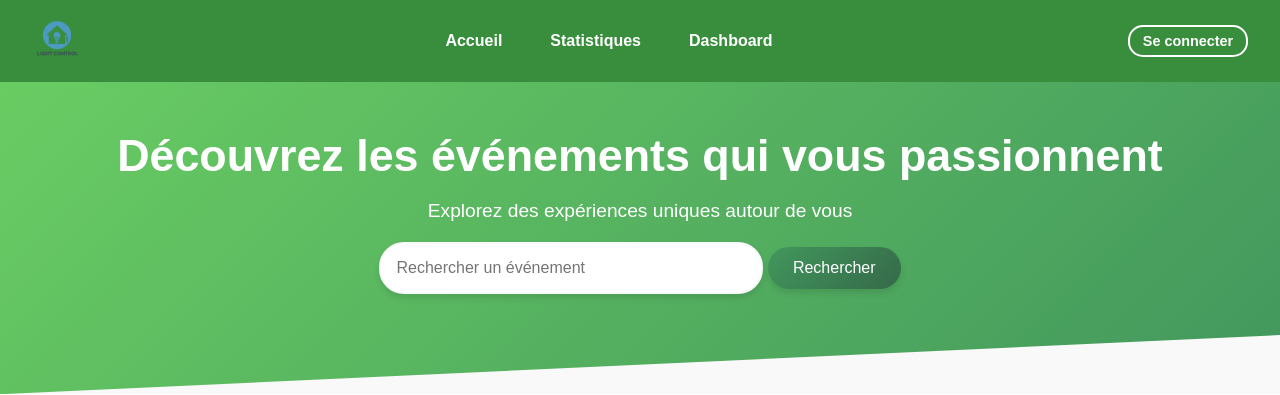
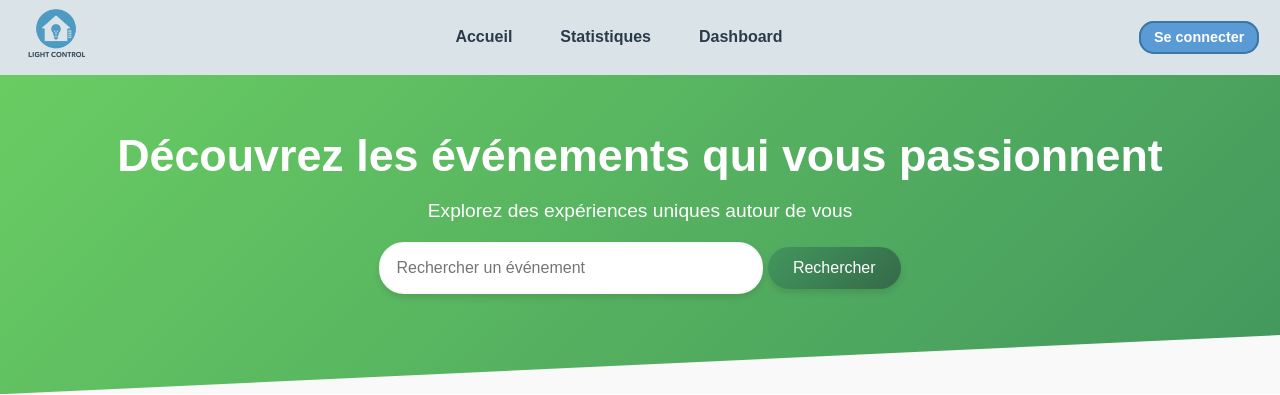
Before and after one commit to ffblan74/ProjetCommunG7D, a PHP site: page /src/ in a window 1280 px wide. Shown: the top 395 px of the page. Run offline with PHP 8.4, Linux system fonts and the light colour scheme; data that the repository does not hold is empty.

Commit message:
Update header.css (maj direction artistique)

```diff
--- a/assets/CSS/header.css
+++ b/assets/CSS/header.css
@@ -12,8 +12,8 @@ body {
     display: flex;
     align-items: center;
     justify-content: space-between;
-    padding: 1rem 2rem;
-    background-color: #388E3C; /* Vert harmonieux */
+    padding: 0.15rem 0.30rem;
+    background-color: #D9E3E8; /* Vert harmonieux */
     width: 100%; /* Pleine largeur */
     box-sizing: border-box; /* Inclut les bordures et padding dans la largeur totale */
     position: fixed;
@@ -29,9 +29,10 @@ body {
 
 /* --- Logo dans la barre de navigation --- */
 .logo {
-    height: 50px; /* Hauteur réduite pour un logo plus petit */
+    height: 70px; /* Hauteur réduite pour un logo plus petit */
     width: auto; /* Maintient le ratio de l'image */
     margin-right: 1rem; /* Espace entre le logo et les autres éléments */
+    margin-left: 1rem;
 }
 
 .navbar-menu {
@@ -51,7 +52,7 @@ body {
 }
 
 .navbar-menu a {
-    color: white;
+    color: #2B3A4B;
     text-decoration: none;
     font-weight: bold;
     padding: 0.5rem 1rem;
@@ -62,7 +63,8 @@ body {
 }
 
 .navbar-menu a:hover {
-    background-color: #109500; /* Vert clair au survol */
+    background-color: #3C75A6; /* Vert clair au survol */
+    color: white;
 }
 
 /* --- Bouton de connexion --- */
@@ -80,6 +82,7 @@ body {
 
 .connect-button:hover {
     background-color: #109500; /* Vert encore plus foncé */
+
 }
 
 /* --- Menu déroulant (plus d'informations) --- */
@@ -119,6 +122,7 @@ body {
 
 .dropdown-content a:hover {
     background-color: #2d7230;
+
 }
 
 /* Supprimer les styles en double */
@@ -148,9 +152,10 @@ ul {
 /* Boutons "Se connecter", "Se déconnecter" et "Mon profil" */
 .connect-button,
 .profile-button {
-    background-color: transparent;
+    background-color: #5A9BD5;
     color: white;
-    border: 2px solid white;
+    border: 2px solid #3C75A6
+    ;
     padding: 0.4rem 0.8rem; /* Réduit le padding */
     border-radius: 15px; /* Réduit légèrement le border-radius */
     font-weight: bold;
@@ -158,14 +163,15 @@ ul {
     text-decoration: none;
     transition: all 0.3s ease;
     font-size: 0.9rem; /* Réduit la taille de la police */
+    margin-right: 1rem;
 }
 
 /* Effet au survol */
 .connect-button:hover,
 .profile-button:hover {
-    background-color: white;
-    color: #109500;
-    border-color: #109500;
+    background-color: #A8B0B8;
+    color: white;
+    border-color: #2B3A4B;
     transform: scale(1.03); /* Réduit légèrement l'effet de scale */
 }
 
```
